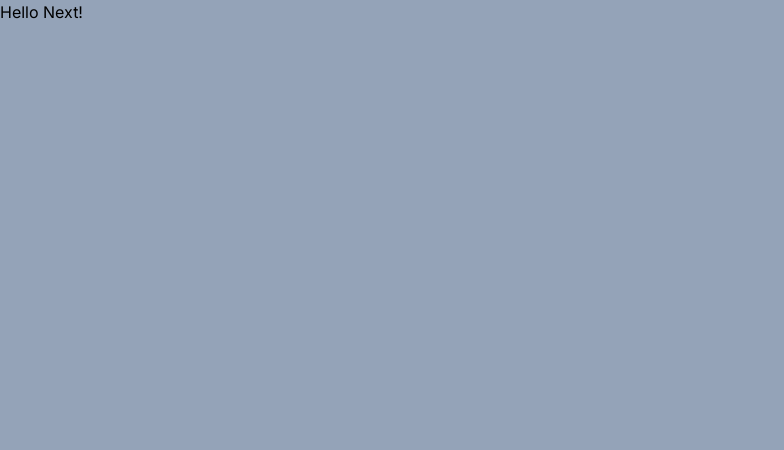
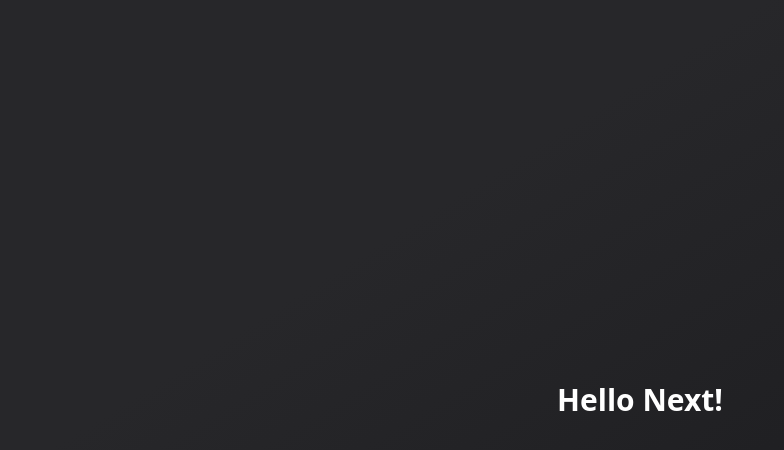
Before and after one commit to ardassejose/next-crud, a Next.js app: page / in a window 1280 px wide. Shown: the top 450 px of the page, without its empty margins (0-784 px from the left). Built offline with nearby package versions, Linux system fonts and the light colour scheme.

Commit message:
Mais configurações e resets

```diff
--- a/src/app/layout.tsx
+++ b/src/app/layout.tsx
@@ -1,7 +1,5 @@
 import "./globals.css";
-import { Inter } from "next/font/google";
-
-const inter = Inter({ subsets: ["latin"] });
+import "tailwindcss/tailwind.css";
 
 export const metadata = {
   title: "Next Crud",
@@ -15,7 +13,7 @@ export default function RootLayout({
 }) {
   return (
     <html lang="pt-br">
-      <body className={inter.className}>{children}</body>
+      <body className={`antialiased`}>{children}</body>
     </html>
   );
 }
--- a/src/app/page.tsx
+++ b/src/app/page.tsx
@@ -1,7 +1,9 @@
 export default function Home() {
   return (
-    <div className="h-screen bg-slate-400">
-        Hello Next!
+    <div
+      className={`flex h-screen flex-col items-center justify-center font-bold text-3xl text-white bg-gradient-to-br from-zinc-800 from-10% via-zinc-800 via-30% to-zinc-900 to-90%`}
+    >
+      Hello Next!
     </div>
-  )
+  );
 }
--- a/tailwind.config.js
+++ b/tailwind.config.js
@@ -1,18 +1,13 @@
 /** @type {import('tailwindcss').Config} */
 module.exports = {
+  purge: ["./src/**/*.{js,jsx,ts,tsx}"],
   content: [
-    './src/pages/**/*.{js,ts,jsx,tsx,mdx}',
-    './src/components/**/*.{js,ts,jsx,tsx,mdx}',
-    './src/app/**/*.{js,ts,jsx,tsx,mdx}',
+    "./src/pages/**/*.{js,ts,jsx,tsx,mdx}",
+    "./src/components/**/*.{js,ts,jsx,tsx,mdx}",
+    "./src/app/**/*.{js,ts,jsx,tsx,mdx}",
   ],
   theme: {
-    extend: {
-      backgroundImage: {
-        'gradient-radial': 'radial-gradient(var(--tw-gradient-stops))',
-        'gradient-conic':
-          'conic-gradient(from 180deg at 50% 50%, var(--tw-gradient-stops))',
-      },
-    },
+    extend: {},
   },
   plugins: [],
-}
+};
```
Also changed, not shown: package.json (+5 -3 lines), 1 other file (tests, documents, lock files or other folders).
